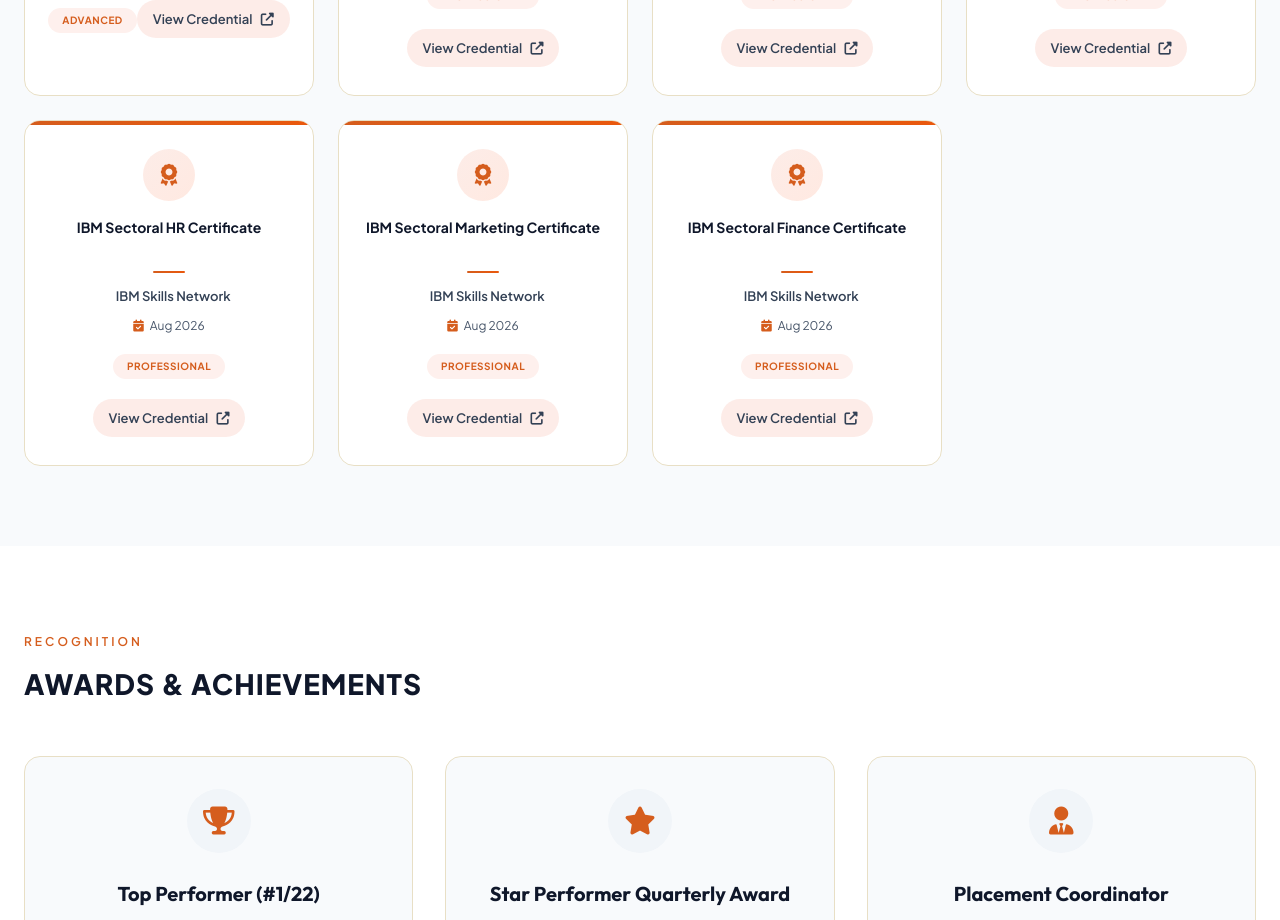
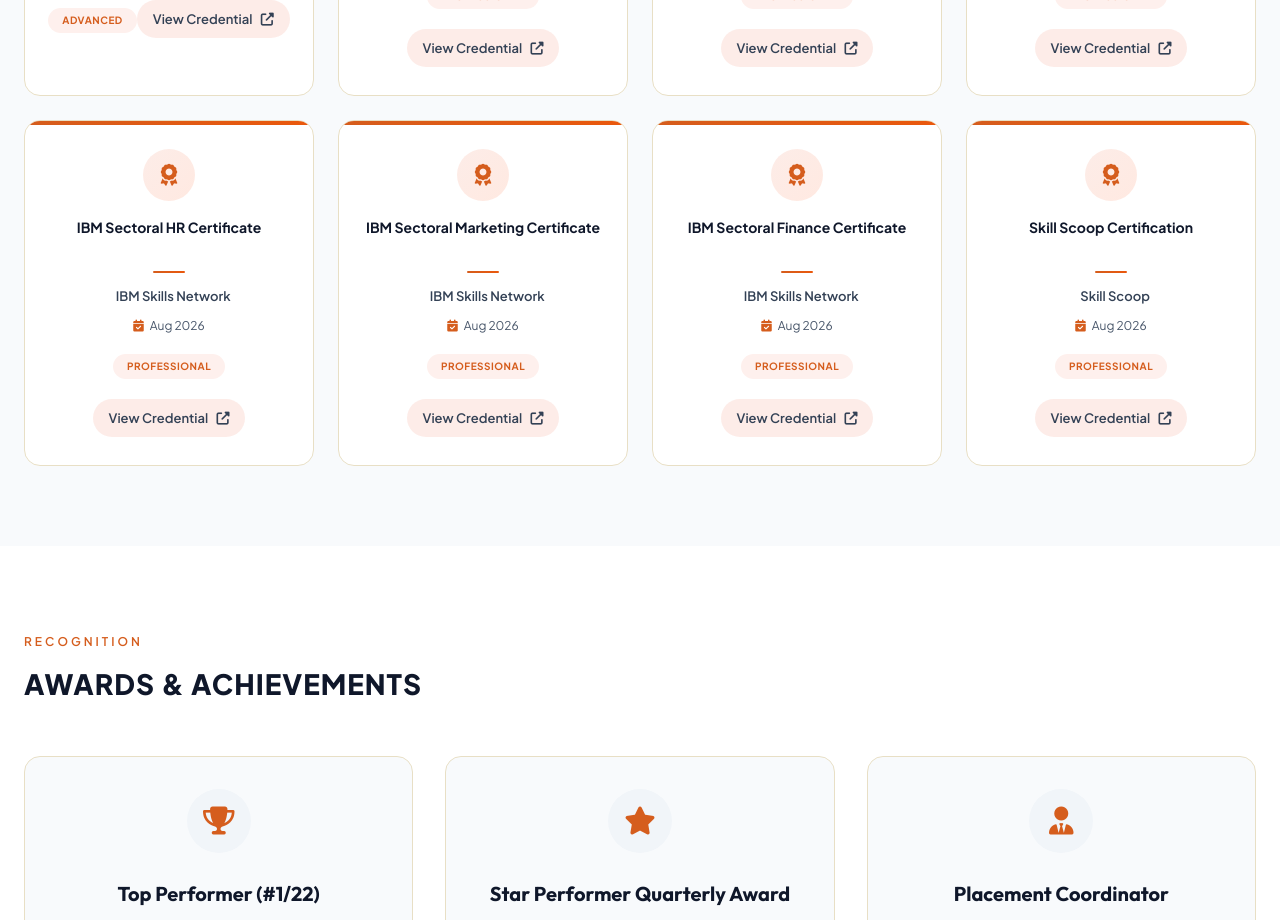
Before and after one commit to Rorianba/Portfolio, a React (Vite) app: page / in a window 1280 px wide. Shown: the part 5480-6400 px from the top of the page. Built offline with nearby package versions, Linux system fonts and the light colour scheme.

Commit message:
Add Skill Scoop Certification

```diff
--- a/scratch/dl_certs.cjs
+++ b/scratch/dl_certs.cjs
@@ -1,6 +1,6 @@
 const https = require('https');
 const fs = require('fs');
-const url = 'https://drive.google.com/uc?export=download&id=1j2OhX-yjZnhezKljI7v3M8wRAq9vNU0S';
+const url = 'https://drive.google.com/uc?export=download&id=1Rs9XNuhxVkVIIVrD2VjGQg8tA78bdrSM';
 
 https.get(url, res => {
     const loc = res.headers.location;
--- a/src/components/Certifications.jsx
+++ b/src/components/Certifications.jsx
@@ -7,6 +7,7 @@
     { name: 'IBM Sectoral HR Certificate', issuer: 'IBM Skills Network', date: 'Aug 2026', badge: 'Professional', proof: '/certificates/cert_hr.pdf' },
     { name: 'IBM Sectoral Marketing Certificate', issuer: 'IBM Skills Network', date: 'Aug 2026', badge: 'Professional', proof: '/certificates/cert_mktg.pdf' },
     { name: 'IBM Sectoral Finance Certificate', issuer: 'IBM Skills Network', date: 'Aug 2026', badge: 'Professional', proof: '/certificates/cert_fin.pdf' },
+    { name: 'Skill Scoop Certification', issuer: 'Skill Scoop', date: 'Aug 2026', badge: 'Professional', proof: '/certificates/cert_skillscoop.pdf' },
   ]
 
   return (
```
Also changed, not shown: 2 other files (tests, documents, lock files or other folders).
